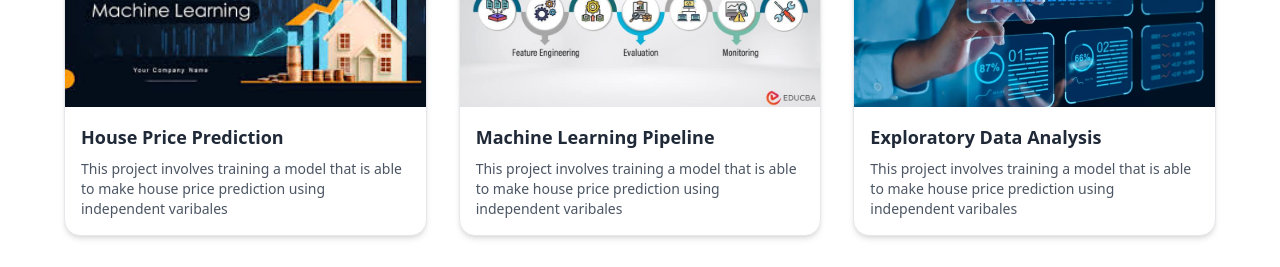
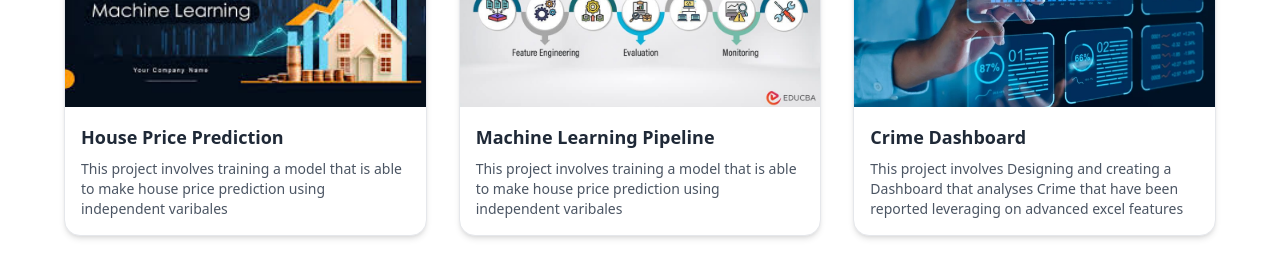
Before and after one commit to BrianGakuru/react_project, a React (Vite) app: page / in a window 1280 px wide. Shown: the part 1160-1427 px from the top of the page. Built offline with nearby package versions, Linux system fonts and the light colour scheme; grey boxes are pictures that could not be loaded.

Commit message:
Update projects.js
crime dashboard description

```diff
--- a/src/data/projects.js
+++ b/src/data/projects.js
@@ -15,8 +15,8 @@ const projects =[
     },
     {
         image: "/images/projects/DataAnalysis.webp",
-        title: "Exploratory Data Analysis",
-        description:"This project involves training a model that is able to make house price prediction using independent varibales",
+        title: "Crime Dashboard",
+        description:"This project involves Designing and creating a Dashboard that analyses Crime that have been reported leveraging on advanced excel features",
         type: "Data Analysis",
         link: "https://1drv.ms/x/c/e31a1a31919203c3/IQA7p7oE3ANxSKPmEdz33ylXAV5FTqdCKjH-90rskg6Of1E?e=3HhpIB" // Add your project link here
     },
```
